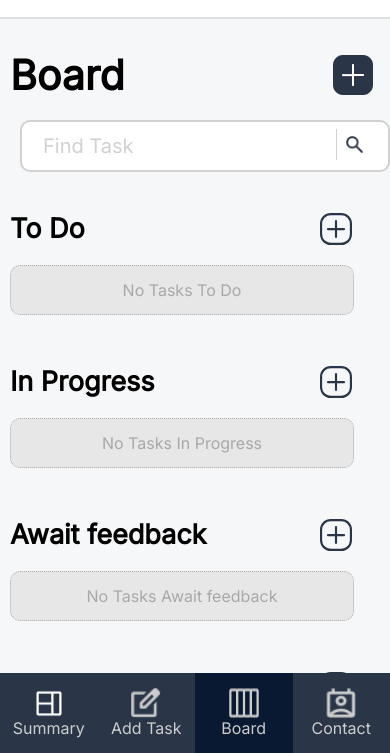
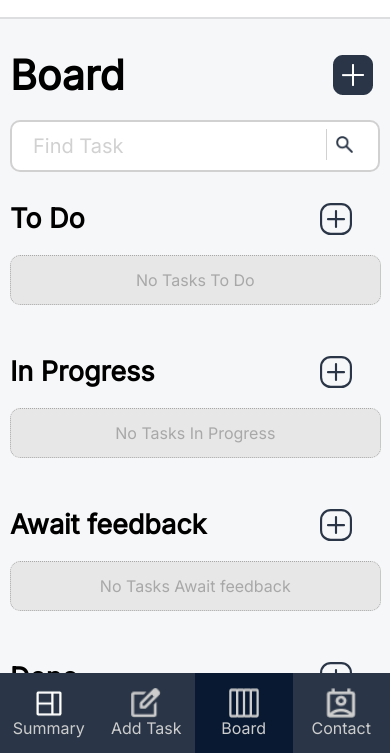
Before and after one commit to MaxMischner/Join, a plain HTML site: page board.html in a window 390 px wide. Shown: the part 91-844 px from the top of the page. Drawn offline with Linux system fonts and the light colour scheme; sample sign-in values are in the browser's storage.

Commit message:
fixed mobile board

```diff
--- a/board.html
+++ b/board.html
@@ -97,7 +97,7 @@
             </header>
 
             <div class="content-left content-left-board">
-                <div class="headline headline-board widescreen">
+                <div class="headline headline-board">
                     <div class="headline-mobile">
                         <span class="headline-left">Board</span>
                         <img onclick="renderAddTaskOverlay(),addTaskInit()" class="add-task-mobile-plus" src="/asset/images/plus add task mobile.png" alt="">
--- a/styles/add_task_board.css
+++ b/styles/add_task_board.css
@@ -95,7 +95,7 @@
 .content-left-board {
   display: flex;
   flex-direction: column;
-  height: calc(100vh - 100px - 96px);
+  height: calc(100vh - 100px);
 }
 
 .splitbar-board {
@@ -215,13 +215,16 @@ select,
         height: 85vh;
         width: 450px;
 
-
     }
 
     .scrollbar-container-taskdetail-overcontainer-board{
 
       height: 85vh;
       width: 463px;
+    }
+
+    .content-left-board {
+      height: calc(100vh - 100px - 96px);
     }
 
 
--- a/styles/board.css
+++ b/styles/board.css
@@ -9,6 +9,7 @@
 body {
     font-family: 'Inter';
     background-color: rgba(246, 247, 248, 1);
+
 }
 
 .drag-active .empty-drag-box {
@@ -93,6 +94,8 @@ body {
     display: flex;
     justify-content: space-between;
     width: 88%;
+    margin: 0 0 0 48px;
+
 }
 
 .add-task-container {
@@ -152,8 +155,7 @@ body {
     display: flex;
     flex-direction: row;
     justify-content: space-around;
-
-    padding: 0 64px 0 64px;
+    padding: 0 110px 0 20px;
     flex-wrap: wrap;
 }
 
@@ -944,6 +946,10 @@ body {
     .empty-drag-box {
         width: 72%;
     }
+
+    .headline-board {
+        margin: 0px 0 0 28px;
+    }
 }
 
 
@@ -953,8 +959,8 @@ body {
     }
 
     .board-splits-container {
-        display: grid;
-        grid-template-columns: 90%;
+        grid-template-columns: 55% 55%;
+
     }
 
     .board-splits {
@@ -965,15 +971,7 @@ body {
         margin-left: 0;
     }
 
-    .board-splits-content {
-        display: flex;
-        flex-direction: row;
-        justify-content: baseline;
-        max-width: 88%;
-        overflow-x: auto;
-        scrollbar-width: none;
-        -ms-overflow-style: none;
-    }
+
 
     .scroll-container::-webkit-scrollbar {
         display: none;
@@ -989,18 +987,26 @@ body {
 
     .tasks-content {
         margin-right: 10px;
-        max-width: 205px;
+        max-width: 235px;
         border-radius: 20px;
     }
 
     .move-to-button-mobile {
         margin-left: 5px;
     }
+
+    .add-task-container {
+        width: 100%;
+    }
 }
 
 @media (max-width: 780px){
     .scrollbar-container-taskdetail {
         width: 96%;
+    }
+
+    .board-splits-category {
+        max-width: 65%;
     }
 
     .board-splits {
@@ -1013,7 +1019,7 @@ body {
 
     .add-task-container {
         width: 100%;
-        margin: 10px;
+        margin: 10px 10px 10px 0px;
     }
 
     .button-row-overlay {
@@ -1025,9 +1031,17 @@ body {
         font-size: 16px;
     }
 
+    .board-splits-content {
+        max-width: 64%;
+    }
+
     .overlay-tasks-content-user {
         width: 113px;
         font-size: 16px;
+    }
+
+    .tasks-content {
+        max-width: 100%;
     }
 
     .task-detail-title {
@@ -1058,6 +1072,7 @@ body {
         font-size: 16px;
     }
 
+
 }
 
 @media (max-width: 660px) {
@@ -1067,20 +1082,39 @@ body {
 }
 
 @media (max-width: 580px) {
-
-
     .headline {
         margin: 20px;
+    }
+
+    .board-splits-category {
+        max-width: 100%;
+    }
+
+    .tasks-content {
+        max-width: 180px;
+    }
+
+    .board-splits-content {
+        display: flex;
+        flex-direction: row;
+        justify-content: baseline;
+        max-width: 88%;
+        overflow-x: auto;
+        scrollbar-width: none;
     }
 
     .add-task-container {
         width: 100%;
         flex-direction: column;
-        margin-top: 20px;
+        margin: 20px 0 0 0;
     }
 
     .add-task-button {
         display:none
+    }
+
+    .no-tasks {
+        width: 97%;
     }
 
     .board-splits {
```
